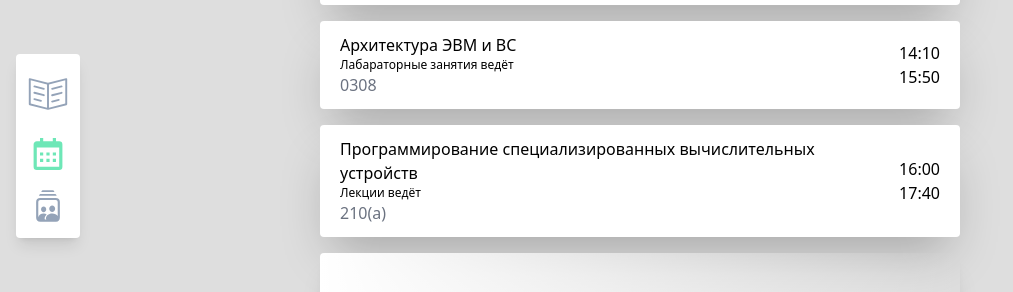
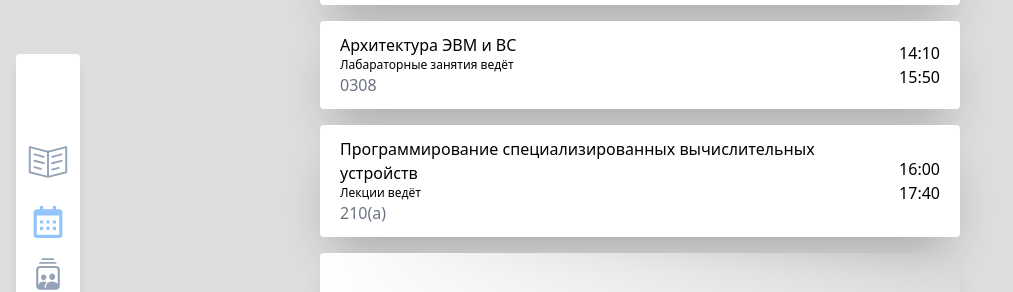
Before and after one commit to Karim90403/stankin_modules_frontend, a Vue app: page /register in a window 1280 px wide. Both pictures are taken after typing "Sample", "Sample", "Sample123" into the empty fields and a click on the button "Зарегестрироваться". Shown: the part 229-521 px from the top of the page, without its empty margins (0-1013 px from the left). Built offline with nearby package versions, Linux system fonts and the light colour scheme.

Commit message:
Added registration with the API module journal

```diff
--- a/src/App.vue
+++ b/src/App.vue
@@ -17,7 +17,7 @@ const toModules = ():void => {
 
 const toTimetable = ():void => {
   if(!store.state.isTimetable){
-    router.push('/timetable')
+    router.push('/')
     store.state.isModules = false;
     store.state.isTimetable = true;
     store.state.isOtherPeople = false;
@@ -35,13 +35,12 @@ const toOtherPeople = ():void => {
 }
 
 onMounted(() => {
-  console.log(useStore())
     if(!store.state.verify){
       router.push('/register')
     }
     else{
       if(store.state.group.length>0){
-      router.push('/timetable')
+      router.push('/')
       }
       else{
         router.push('/otherPeople')
@@ -53,27 +52,33 @@ onMounted(() => {
 <template>
   <div v-if="store.state.verify" class="p-4 top-1/3 absolute hidden w-24 sm:block">
     <div class="py-4 px-2 text-gray-900 bg-white rounded shadow-lg ">
-      <span class="cursor-pointer block transition duration-300 rounded-full mb-5" @click="toModules()" :class="store.state.isModules ? 'text-emerald-300' : 'text-slate-400'">
+      <span class="cursor-pointer block transition text-slate-400 duration-300 rounded-full mb-5">
+        <BaseIcon icon="user" viewBox="0 0 16 16" class="fill-current"/>
+      </span>
+      <span class="cursor-pointer block transition duration-300 rounded-full mb-5" @click="toModules()" :class="store.state.isModules ? 'text-blue-300' : 'text-slate-400'">
         <BaseIcon icon="modules" viewBox="0 0 100 100" class="fill-current"/>
       </span>
-      <span class="cursor-pointer px-2 transition duration-300 block mb-5" @click="toTimetable()" :class="store.state.isTimetable ? 'text-emerald-300' : 'text-slate-400'">
+      <span class="cursor-pointer px-2 transition duration-300 block mb-5" @click="toTimetable()" :class="store.state.isTimetable ? 'text-blue-300' : 'text-slate-400'">
         <BaseIcon icon="calendar" viewBox="0 0 20 20" class="fill-current"/>
       </span>
-      <span class="cursor-pointer px-2 transition duration-300 block" @click="toOtherPeople()" :class="store.state.isOtherPeople ? 'text-emerald-300' : 'text-slate-400'">
+      <span class="cursor-pointer px-2 transition duration-300 block" @click="toOtherPeople()" :class="store.state.isOtherPeople ? 'text-blue-300' : 'text-slate-400'">
         <BaseIcon icon="others" viewBox="0 0 56 56" class="fill-current"/>
       </span>
     </div>
   </div>
 
   <div v-if="store.state.verify" class="p-4 w-full block fixed bottom-0 sm:hidden">
-      <div class="p-2 text-gray-900 bg-white rounded-lg shadow-lg flex justify-around">
-        <span class="cursor-pointer w-12 px-2 block transition duration-300" @click="toModules()" :class="store.state.isModules ? 'text-emerald-300' : 'text-slate-400'">
+      <div class="p-2 text-gray-900 bg-white rounded-lg shadow-lg drop-shadow-xl flex justify-around">
+        <span class="cursor-pointer w-12 px-2 block transition duration-300 text-slate-400">
+          <BaseIcon icon="user" viewBox="0 0 16 16" class="fill-current"/>
+        </span>
+        <span class="cursor-pointer w-12 px-2 block transition duration-300" @click="toModules()" :class="store.state.isModules ? 'text-blue-300' : 'text-slate-400'">
           <BaseIcon icon="modules" viewBox="0 0 100 100" class="fill-current"/>
         </span>
-        <span class="cursor-pointer w-12 px-2 block transition duration-300" @click="toTimetable()" :class="store.state.isTimetable ? 'text-emerald-300' : 'text-slate-400'">
+        <span class="cursor-pointer w-12 px-2 block transition duration-300" @click="toTimetable()" :class="store.state.isTimetable ? 'text-blue-300' : 'text-slate-400'">
           <BaseIcon icon="calendar" viewBox="0 0 20 20" class="fill-current"/>
         </span>
-        <span class="cursor-pointer w-12 px-2 block transition duration-300" @click="toOtherPeople()" :class="store.state.isOtherPeople ? 'text-emerald-300' : 'text-slate-400'">
+        <span class="cursor-pointer w-12 px-2 block transition duration-300" @click="toOtherPeople()" :class="store.state.isOtherPeople ? 'text-blue-300' : 'text-slate-400'">
           <BaseIcon icon="others" viewBox="0 0 56 56" class="fill-current"/>
         </span>
       </div>
```
